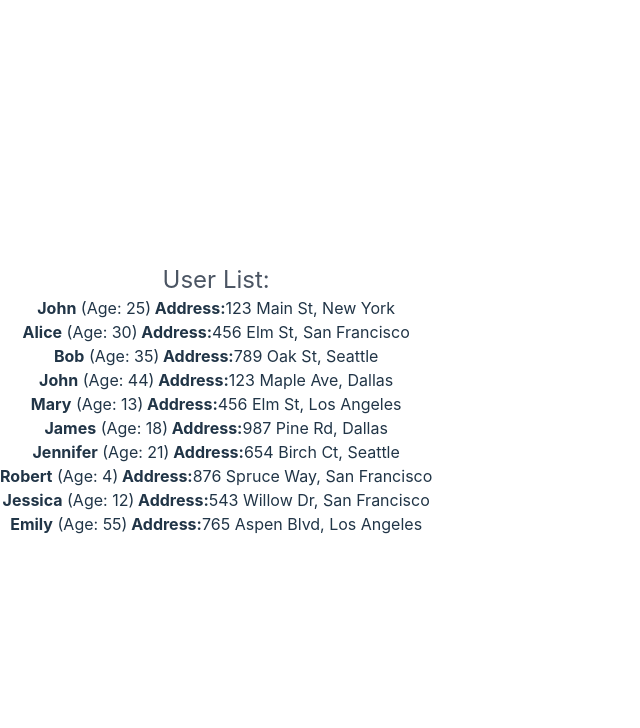
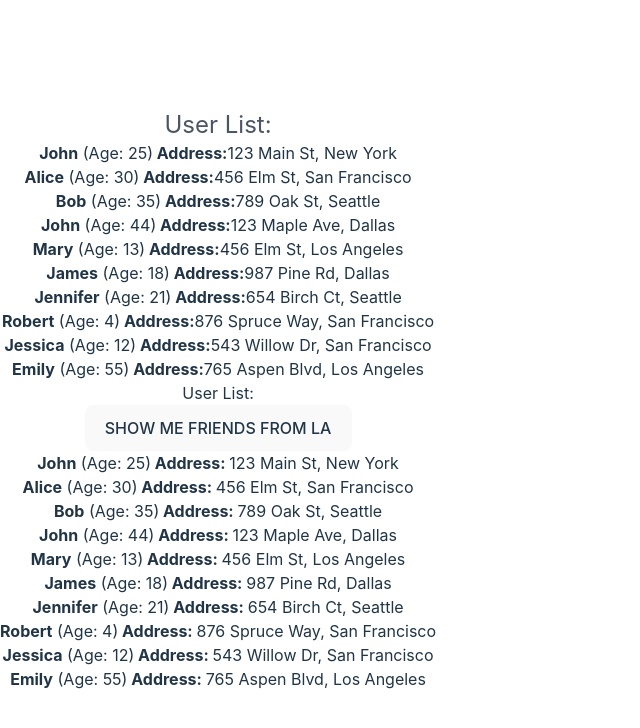
Before and after one commit to MillionerMIN/home-works, a React (Vite) app: page / in a window 1280 px wide. Shown: the top 728 px of the page, without its empty margins (0-640 px from the left). Built offline with nearby package versions, Linux system fonts and the light colour scheme.

Commit message:
#HW02: Changed to work project homeWork 2

```diff
--- a/src/App.tsx
+++ b/src/App.tsx
@@ -1,12 +1,13 @@
-import './App.css';
+import "./App.css";
 
-import { HW1 } from './HW/1/HW1';
+import { HW1 } from "./HW/1/HW1";
+import { HW2 } from "./HW/2/HW2";
 
 function App() {
   return (
     <div className="App">
       <HW1 />
-      {/*<HW2 />*/}
+      <HW2 />
       {/*<HW3 />*/}
       {/*<HW4 />*/}
     </div>
--- /dev/null
+++ b/src/HW/2/CurrentUser.tsx
@@ -0,0 +1,15 @@
+import { UserType } from "./HW2";
+
+type CurrentUserPropsType = {
+  user: UserType;
+};
+
+export const CurrentUser = (props: CurrentUserPropsType) => {
+  return (
+    <li key={props.user.id} id={`hw02-user-${props.user.id}`}>
+      <strong>{props.user.name}</strong> (Age: {props.user.age})
+      <strong> Address: </strong>
+      {props.user.address.street}, {props.user.address.city}
+    </li>
+  );
+};
--- /dev/null
+++ b/src/HW/2/HW2.tsx
@@ -0,0 +1,110 @@
+import { UserList2 } from "./UserList2";
+import { useState } from "react";
+
+export type AddressType = {
+  street: string;
+  city: string;
+};
+
+export type UserType = {
+  id: number;
+  name: string;
+  age: number;
+  address: AddressType;
+};
+
+export type UsersObjectType = {
+  myFriends: UserType[];
+};
+export const HW2 = () => {
+  // 1️⃣ Раскомментируйте JSX (UserList2.tsx) и вы увидите,
+  // что приложение начнет гореть красным и ругаться 😡
+  // 2️⃣ Ваша задача: ❗ПОЧИНИТЬ ПРОЕКТ❗
+  // - прописать типизацию, где необходимо
+  // - починить все, что горит красным
+  // - дописать функциональность (где указано комментариями)
+  // - приложение должно компилироваться и запускаться в браузере
+
+  // ❗ Массив с данными не трогаем!
+
+  const users = {
+    myFriends: [
+      {
+        id: 1,
+        name: "John",
+        age: 25,
+        address: { street: "123 Main St", city: "New York" },
+      },
+      {
+        id: 2,
+        name: "Alice",
+        age: 30,
+        address: { street: "456 Elm St", city: "San Francisco" },
+      },
+      {
+        id: 3,
+        name: "Bob",
+        age: 35,
+        address: { street: "789 Oak St", city: "Seattle" },
+      },
+      {
+        id: 4,
+        name: "John",
+        age: 44,
+        address: { street: "123 Maple Ave", city: "Dallas" },
+      },
+      {
+        id: 5,
+        name: "Mary",
+        age: 13,
+        address: { street: "456 Elm St", city: "Los Angeles" },
+      },
+      {
+        id: 6,
+        name: "James",
+        age: 18,
+        address: { street: "987 Pine Rd", city: "Dallas" },
+      },
+      {
+        id: 7,
+        name: "Jennifer",
+        age: 21,
+        address: { street: "654 Birch Ct", city: "Seattle" },
+      },
+      {
+        id: 8,
+        name: "Robert",
+        age: 4,
+        address: { street: "876 Spruce Way", city: "San Francisco" },
+      },
+      {
+        id: 9,
+        name: "Jessica",
+        age: 12,
+        address: { street: "543 Willow Dr", city: "San Francisco" },
+      },
+      {
+        id: 10,
+        name: "Emily",
+        age: 55,
+        address: { street: "765 Aspen Blvd", city: "Los Angeles" },
+      },
+    ],
+  };
+
+  const [currentUsers, setCurrentUsers] = useState<UsersObjectType>(users);
+
+  const filterUsers = () => {
+    const filteredUsers = users.myFriends.filter(
+      (user) => user.address.city === "Los Angeles",
+    );
+    console.log(filteredUsers);
+    setCurrentUsers({ myFriends: filteredUsers });
+  };
+
+  return (
+    <div id={"hw02"}>
+      <UserList2 users={currentUsers} filterUsers={filterUsers} />
+    </div>
+  );
+};
--- /dev/null
+++ b/src/HW/2/UserList2.tsx
@@ -0,0 +1,25 @@
+import { CurrentUser } from "./CurrentUser";
+import { UsersObjectType } from "./HW2";
+
+type UserList2PropsType = {
+  users: UsersObjectType;
+  filterUsers: () => void;
+};
+
+export const UserList2 = (props: UserList2PropsType) => {
+  return (
+    <div id={"hw02-users"}>
+      <h2>User List:</h2>
+
+      <button id={"hw02-filter-button"} onClick={props.filterUsers}>
+        SHOW ME FRIENDS FROM LA
+      </button>
+
+      <ul>
+        {props.users.myFriends.map((user) => {
+          return <CurrentUser user={user} key={user.id} />;
+        })}
+      </ul>
+    </div>
+  );
+};
```
